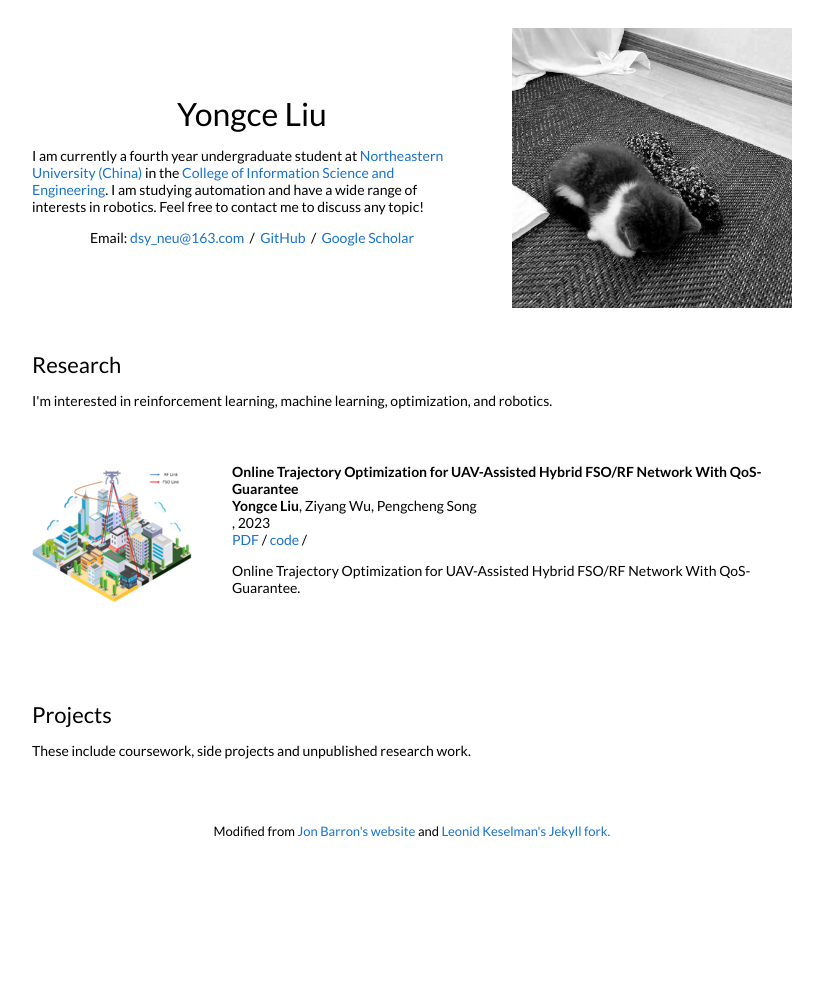
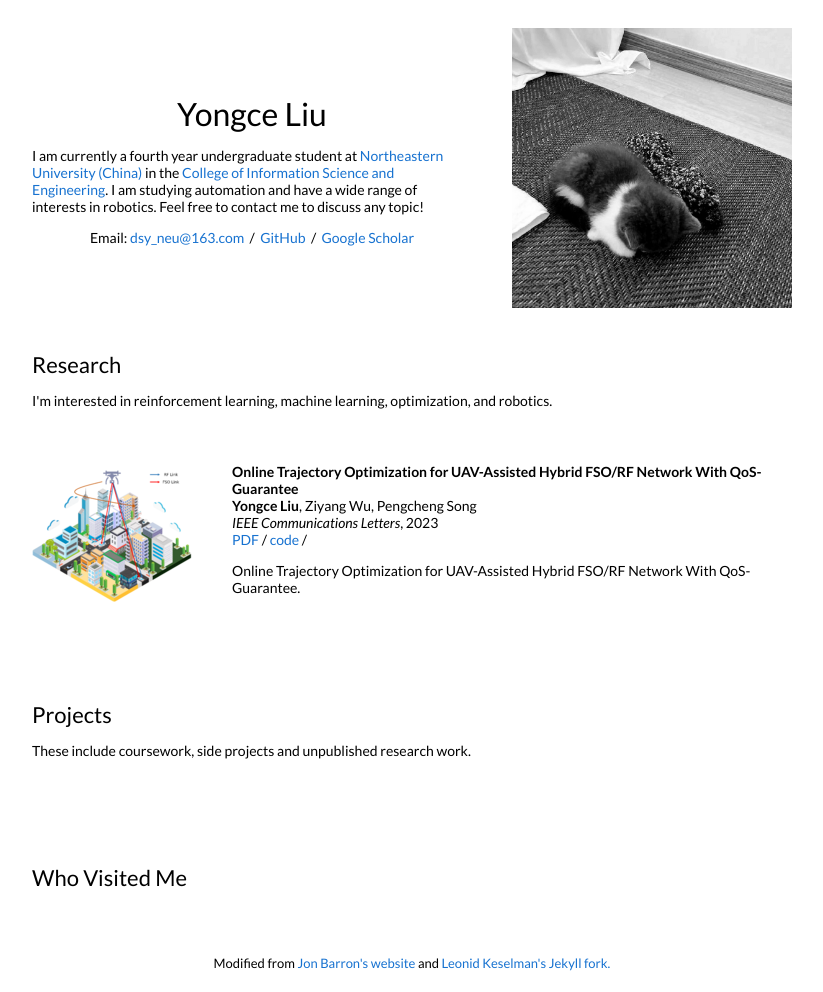
Before and after one commit to yongce-liu/yongce-liu.github.io, a Jekyll site: the page built from _posts/2023-08-28-cl2023.markdown, in a window 1280 px wide. Shown: the whole page, without its empty margins (228-1051 px from the left). Built offline with Jekyll 4.4.1, drawn with Linux system fonts in a browser that asks for light colours; a script that is not in the unit is left out; before the commit the page ends 900 px from its top, so only the background shows below that.

Commit message:
add who visited me

```diff
--- a/_layouts/default.html
+++ b/_layouts/default.html
@@ -115,9 +115,11 @@
           {% endfor %}
           {% endfor %}
         </table>
+
         <br>
         <br>
         <br>
+
         <table style="width:100%;border:0px;border-spacing:0px;border-collapse:separate;margin-right:auto;margin-left:auto;">
           <tr>
             <td style="padding:2.5%;width:100%;vertical-align:middle">
@@ -183,6 +185,21 @@
           {% endfor %}
         </table>
 
+        <br>
+        <br>
+        <br>
+
+        <table style="width:100%;border:0px;border-spacing:0px;border-collapse:separate;margin-right:auto;margin-left:auto;">
+          <tr>
+            <td style="padding:2.5%;width:100%;vertical-align:middle">
+              <h2>Who Visited Me</h2>
+              <p style="text-align:center;">
+                <script type="text/javascript" src="//rf.revolvermaps.com/0/0/8.js?i=5h6b6o5uquy&amp;m=0&amp;c=ff0000&amp;cr1=ffffff&amp;f=arial&amp;l=33&amp;s=200" async="async"></script>
+                <!-- <script type="text/javascript" src="//rf.revolvermaps.com/0/0/7.js?i=561w0y8fahr&amp;m=0&amp;c=ff0000&amp;cr1=ffffff&amp;sx=0" async="async"></script> -->
+            </td>
+          </tr>
+        </table>
+
         <table style="width:100%;border:0px;border-spacing:0px;border-collapse:separate;margin-right:auto;margin-left:auto;">
           <tr>
             <td style="padding:0px">
@@ -197,5 +214,4 @@
     </tr>
   </table>
 </body>
-
 </html>
--- a/_posts/2023-08-28-cl2023.markdown
+++ b/_posts/2023-08-28-cl2023.markdown
@@ -3,6 +3,7 @@
 title:  "Online Trajectory Optimization for UAV-Assisted Hybrid FSO/RF Network With QoS-Guarantee"
 date:   2023-03-01 22:21:59 +00:00
 image: /images/cl2023.png
+venue: IEEE Communications Letters
 pdf: /pdfs/cl2023.pdf
 categories: research
 author: "Yongce Liu"
```
Also changed, not shown: 1 other file.
